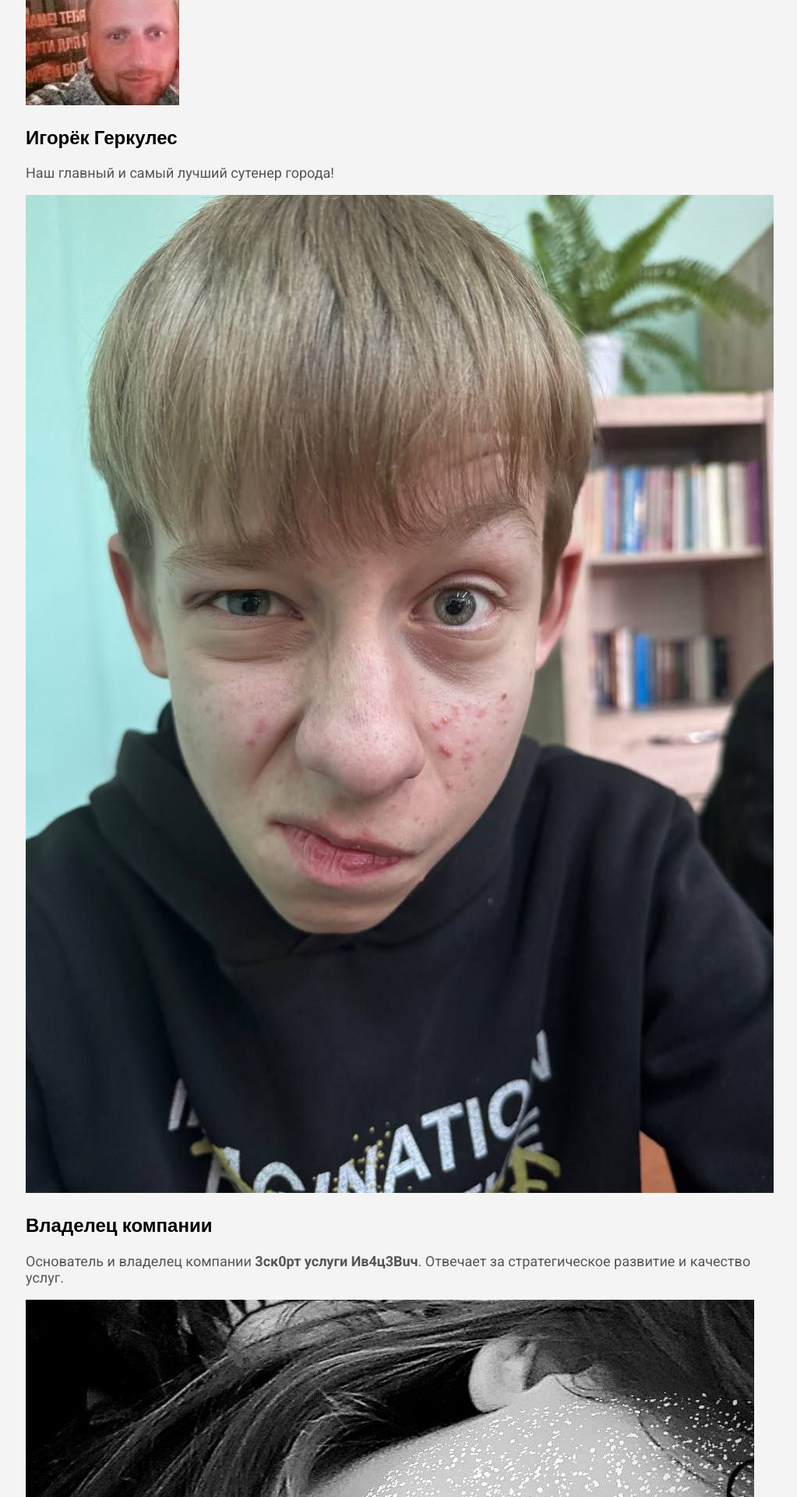
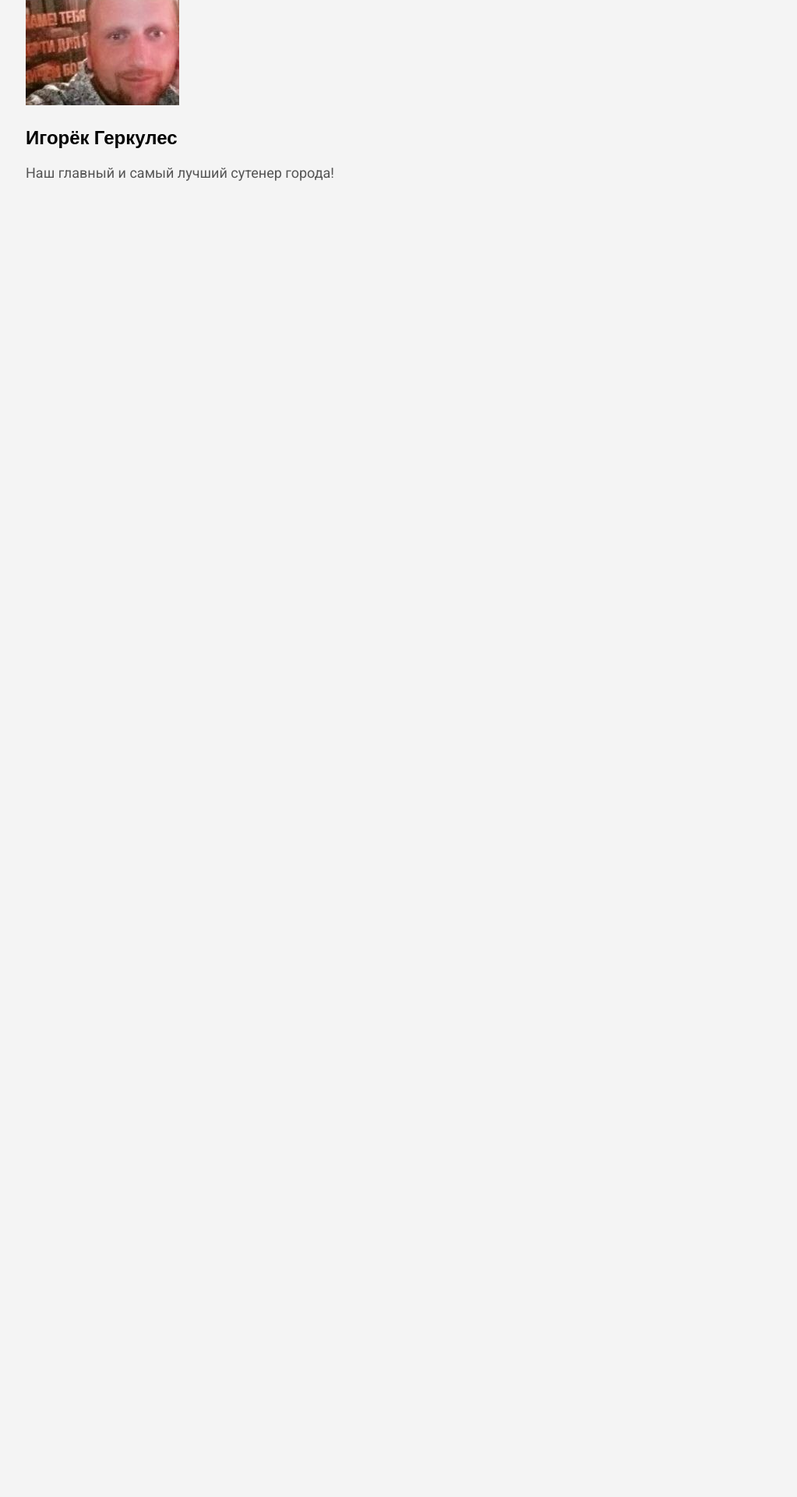
Before and after one commit to mot9lXVII/escortmargo, a Flask app: page /contacts in a window 1280 px wide; the page is wider, and only the part inside the window is pictured. Shown: the part 2180-4100 px from the top of that part at 78% size, without its empty margins (257-1280 px from the left). After the commit the page ends 2412 px from the top of that part, so only its background shows below. Run offline with Flask 3, Linux system fonts and the light colour scheme.

Commit message:
Update contacts.html

```diff
--- a/templates/contacts.html
+++ b/templates/contacts.html
@@ -30,13 +30,16 @@
             <li><a href="/contacts" class="active">Контакты</a></li>
             <li><a href="/developers">Разработчики</a></li>
             <li><a href="/settings">Настройки</a></li>
-            <li><a href="/reviews">Отзывы</a></li> <!-- Добавленная вкладка -->
+            <li><a href="/reviews">Отзывы</a></li>
         </ul>
     </nav>
 
     <!-- Основной контент -->
     <div class="content">
+        <!-- Первая фотография -->
         <img src="{{ url_for('static', filename='images/photo1.jpg') }}" alt="Марго Сладка" class="contact-photo">
+
+        <!-- Надпись под первой фотографией -->
         <div class="contact-info">
             <h2>Марго Сладка</h2>
             <ul class="price-list">
@@ -47,7 +50,10 @@
             </ul>
         </div>
 
+        <!-- Вторая фотография -->
         <img src="{{ url_for('static', filename='images/photo2.jpg') }}" alt="Потаскуха Ржавого" class="contact-photo">
+
+        <!-- Надпись под второй фотографией -->
         <div class="contact-info">
             <h2>Потаскуха Ржавого</h2>
             <ul class="price-list">
@@ -58,29 +64,14 @@
             </ul>
         </div>
 
+        <!-- Третья фотография -->
         <img src="{{ url_for('static', filename='images/photo3.jpg') }}" alt="Игорёк Геркулес" class="contact-photo">
+
+        <!-- Надпись под третьей фотографией -->
         <div class="contact-info">
             <h2>Игорёк Геркулес</h2>
-            <p class="subtitle">Наш главный и самый лучший сутенер города!</p>
-        </div>
-
-        <!-- Новая фотография (photo4.jpg) -->
-        <img src="{{ url_for('static', filename='images/photo4.jpg') }}" alt="Владелец компании" class="contact-photo">
-        <div class="contact-info">
-            <h2>Владелец компании</h2>
             <p class="subtitle">
-                Основатель и владелец компании <strong>3ск0рт услуги Ив4ц3Buч</strong>.
-                Отвечает за стратегическое развитие и качество услуг.
-            </p>
-        </div>
-
-        <!-- Новая фотография (photo5.jpg) -->
-        <img src="{{ url_for('static', filename='images/photo5.jpg') }}" alt="Главная шалава" class="contact-photo">
-        <div class="contact-info">
-            <h2>Главная шалава</h2>
-            <p class="subtitle">
-                Главная шалава данной компании. Предоставляются все заказанные вами услуги.
-                Цены обговариваются с этой особью.
+                Наш главный и самый лучший сутенер города!
             </p>
         </div>
     </div>
```
